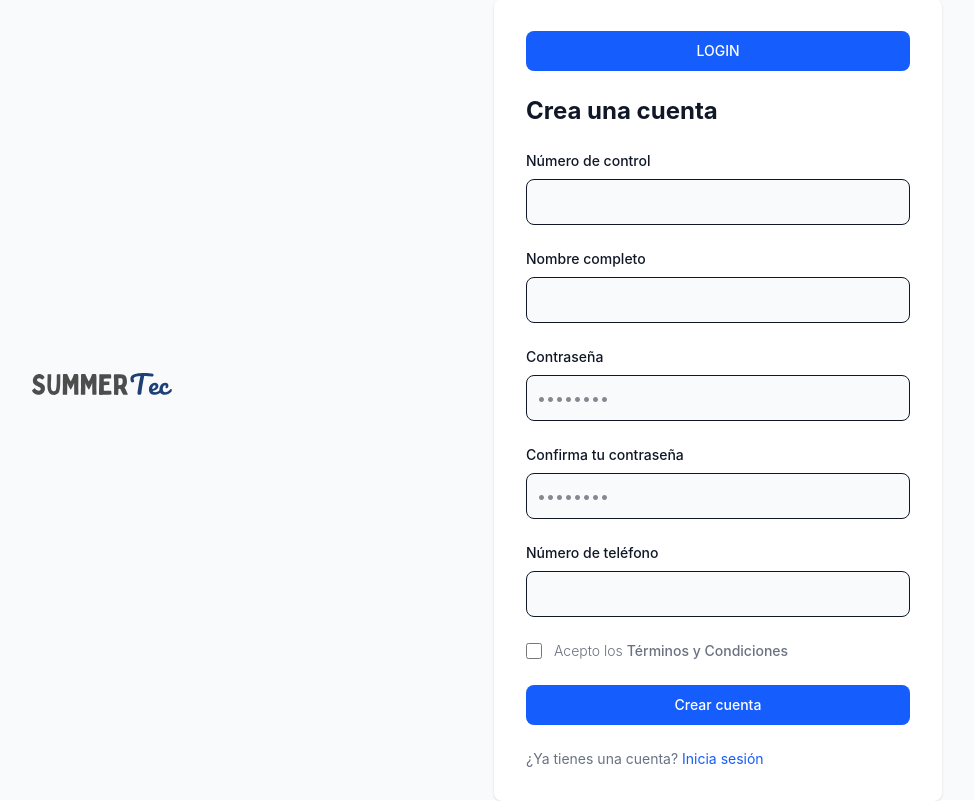
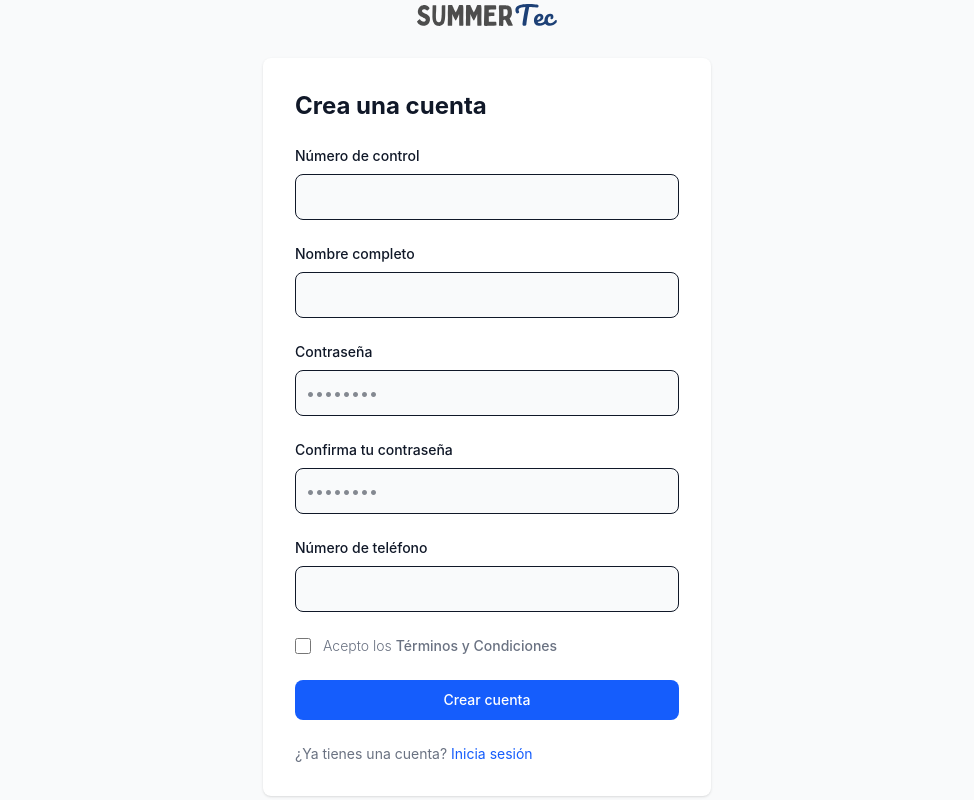
Before and after one commit to DiegoGAX10/SummerTec, a React (Vite) app: page /register in a window 1280 px wide. Shown: the whole page, without its empty margins (153-1127 px from the left). Built offline with nearby package versions, Linux system fonts and the light colour scheme.

Commit message:
Agregar inicio al inicio de sesion

```diff
--- a/src/App.jsx
+++ b/src/App.jsx
@@ -4,7 +4,8 @@ import Landing from './components/Landing.jsx';
 import Login from "./auth/Login.jsx";
 import Register from "./auth/Register.jsx";
 import './App.css';
-import Inicio from "./students/inicio/Inicio.jsx";
+import Students from "./students/Students.jsx";
+
 function App() {
     return (
         <Router>
@@ -13,7 +14,7 @@ function App() {
                 <Route path="/landing" element={<Landing />} />
                 <Route path="/login" element={<Login />} />
                 <Route path="/register" element={<Register />} />
-                <Route path="/home" element={<Inicio />} />
+                <Route path="/students/*" element={<Students />} />
             </Routes>
         </Router>
     );
--- a/src/auth/Login.jsx
+++ b/src/auth/Login.jsx
@@ -71,12 +71,6 @@ const Login = () => {
 
                 <div className="w-full bg-white rounded-lg shadow md:mt-0 sm:max-w-md xl:p-0">
                     <div className="p-6 space-y-4 md:space-y-6 sm:p-8">
-                        <button
-                            onClick={() => navigate("/students")}
-                            className="w-full text-white bg-blue-600 hover:bg-blue-700 focus:ring-4 focus:ring-blue-300 font-medium rounded-lg text-sm px-5 py-2.5"
-                        >
-                            HOME
-                        </button>
                         <h1 className="text-xl font-bold text-gray-900 md:text-2xl">Inicia sesión</h1>
                         <form className="space-y-4 md:space-y-6" onSubmit={handleLogin}>
                             <div>
--- a/src/auth/Register.jsx
+++ b/src/auth/Register.jsx
@@ -84,12 +84,6 @@ const Register = () => {
                 <div className="w-full bg-white rounded-lg shadow md:mt-0 sm:max-w-md xl:p-0">
 
                     <div className="p-6 space-y-4 md:space-y-6 sm:p-8">
-                        <button
-                            onClick={() => navigate("/login")}
-                            className="w-full text-white bg-blue-600 hover:bg-blue-700 focus:ring-4 focus:ring-blue-300 font-medium rounded-lg text-sm px-5 py-2.5"
-                        >
-                            LOGIN
-                        </button>
                         <h1 className="text-xl font-bold text-gray-900 md:text-2xl">Crea una cuenta</h1>
                         <form className="space-y-4 md:space-y-6" onSubmit={handleSignUp}>
                             <div>
```
